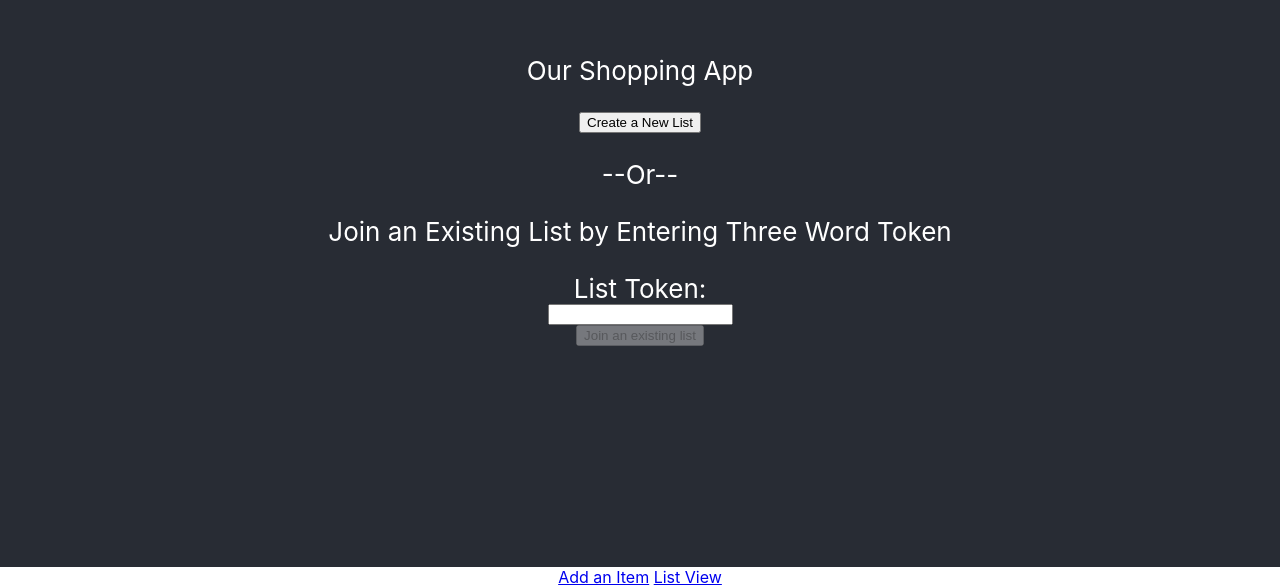
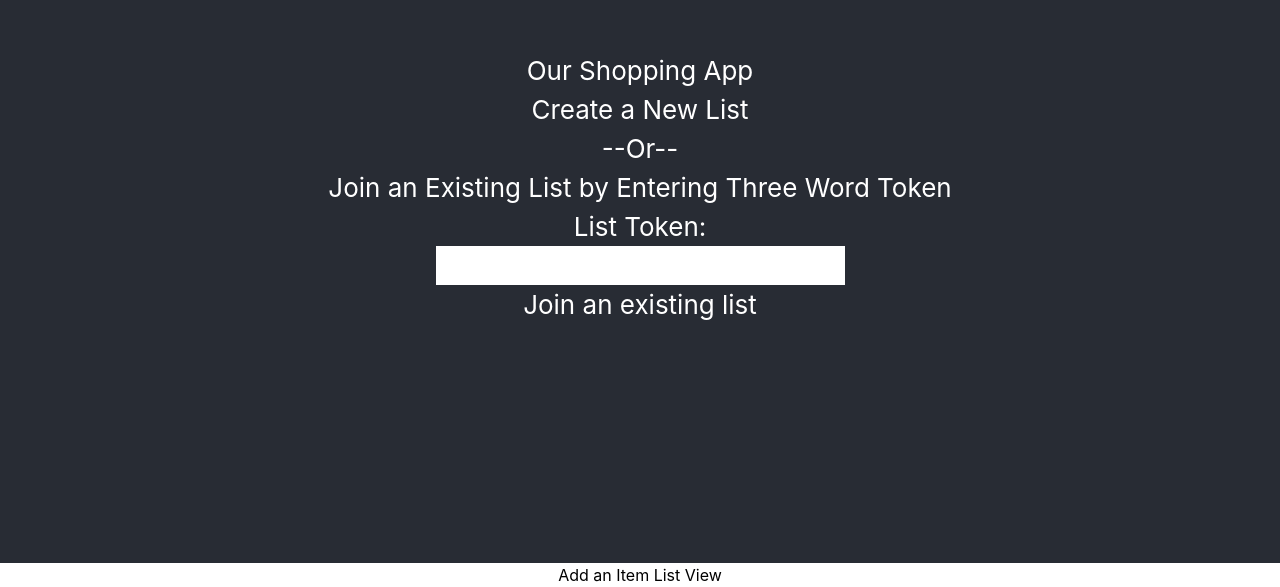
Before and after one commit to the-collab-lab/tcl-36-smart-shopping-list, a React (Create React App) app: page /home in a window 1280 px wide. Shown: the part 213-800 px from the top of the page. Built offline with nearby package versions, Linux system fonts and the light colour scheme.

Commit message:
installed tailwind dependencies, confirmedutilities are accessible in live

```diff
--- /dev/null
+++ b/craco.config.js
@@ -0,0 +1,7 @@
+module.exports = {
+  style: {
+    postcss: {
+      plugins: [require('tailwindcss'), require('autoprefixer')],
+    },
+  },
+};
--- a/src/components/Home.jsx
+++ b/src/components/Home.jsx
@@ -52,7 +52,7 @@ function Home() {
   };
 
   return (
-    <div className="App">
+    <div className="App bg-gradient-to-t from-yellow-600 to-orange-600 via-yellow-600">
       <main className="App-header">
         <Toaster />
         <p>Our Shopping App</p>
--- a/src/index.css
+++ b/src/index.css
@@ -1,3 +1,7 @@
+@import url('https://fonts.googleapis.com/css2?family=Exo:wght@200&family=Inconsolata:wght@500&family=Staatliches&display=swap');
+
+@tailwind base;
+
 body {
   margin: 0;
   font-family: -apple-system, BlinkMacSystemFont, 'Segoe UI', 'Roboto', 'Oxygen',
@@ -11,3 +15,5 @@ code {
   font-family: source-code-pro, Menlo, Monaco, Consolas, 'Courier New',
     monospace;
 }
+@tailwind components;
+@tailwind utilities;
--- /dev/null
+++ b/tailwind.config.js
@@ -0,0 +1,34 @@
+const colors = require('tailwindcss/colors');
+
+module.exports = {
+  purge: ['./src/**/*.{js, jsx, ts, tsx}', './public/index.html'],
+  darkMode: false, // or 'media' or 'class'
+  theme: {
+    extend: {
+      fontFamily: {
+        Staatliches: ['Staatliches', 'sans-serif'],
+        Exo: ['Exo', 'sans-serif'],
+        Inconsolata: ['Inconsolata', 'sans-serif'],
+      },
+      colors: {
+        stone: colors.stone,
+        rose: colors.rose,
+        orange: colors.orange,
+        indigo: colors.indigo,
+        purple: colors.purple,
+        emerald: colors.emerald,
+        violet: colors.violet,
+        cyan: colors.cyan,
+        blue: colors.blue,
+        sky: colors.sky,
+        green: colors.green,
+        gray: colors.gray,
+        yellow: colors.yellow,
+      },
+    },
+  },
+  variants: {
+    extend: {},
+  },
+  plugins: [],
+};
```
Also changed, not shown: package.json (+8 -4 lines), 1 other file (tests, documents, lock files or other folders).
